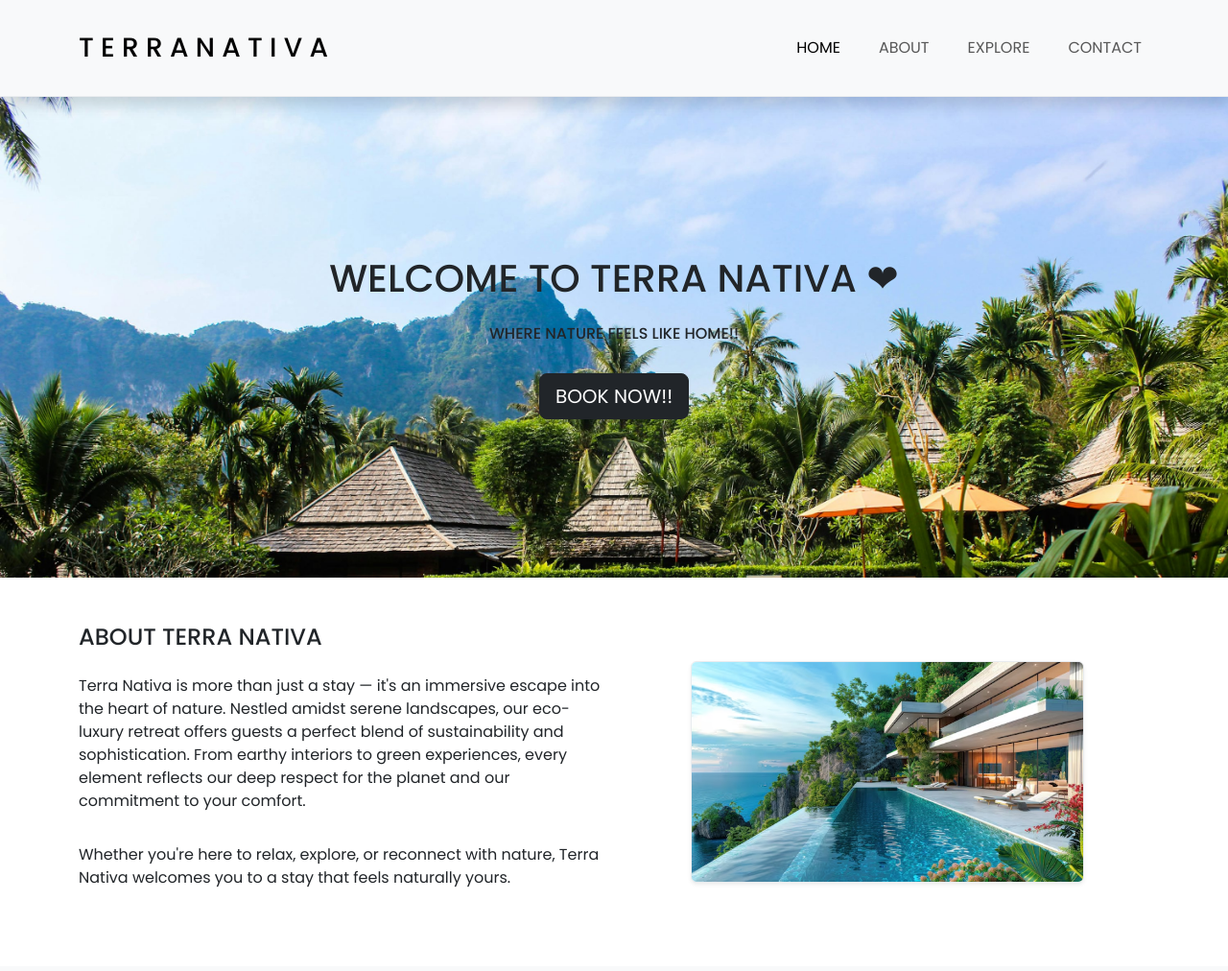
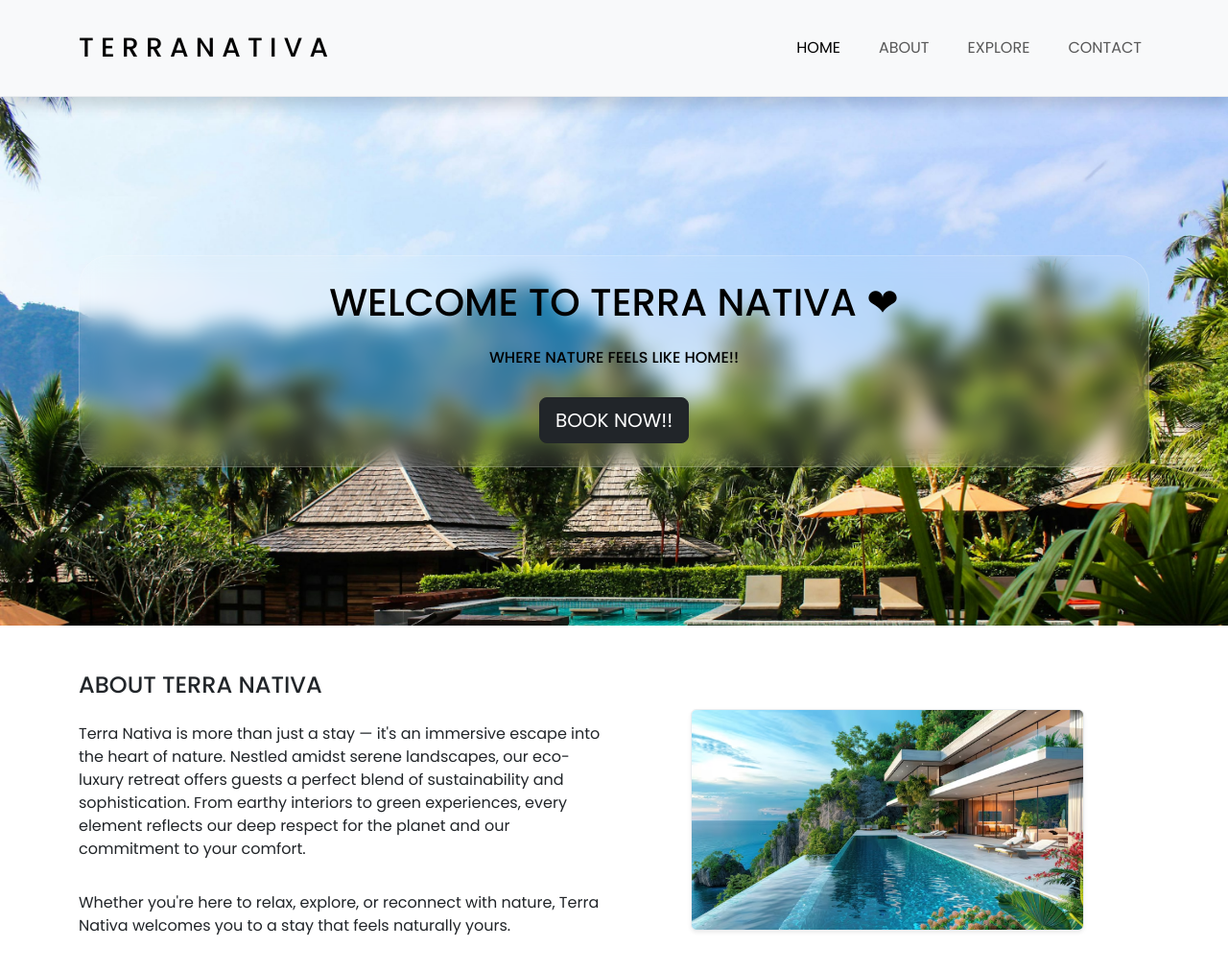
Before and after one commit to SHAHANA-V/Terra-Nativa, a plain HTML site: page index.html in a window 1280 px wide. Shown: the top 1012 px of the page at 96% size. Drawn offline with nearby package versions, Linux system fonts and the light colour scheme.

Commit message:
Added the background

```diff
--- a/index.html
+++ b/index.html
@@ -44,14 +44,16 @@
     <div class="container">
       <div class="row">
         <div class="col-md-12">
-          <div class="w-75 m-auto">
-            <h1 class="pb-3">WELCOME TO TERRA NATIVA ❤︎</h1>
-            <h6 class="pb-4">
+          <div class="card glass-card text-white p-4 rounded-5">
+
+                    <div class="w-75 m-auto">
+            <h1 class="pb-3 text-black">WELCOME TO TERRA NATIVA ❤︎</h1>
+            <h6 class="pb-4 text-black">
               Where Nature Feels Like Home!!
             </h6>
             <a href="https://wa.me/+919445599981?text=Hi terraNativa !" class="btn btn-dark btn-lg text-uppercase"
               target="_blank">Book now!!</a>
-
+                    </div>
           </div>
         </div>
       </div>
--- a/styles.css
+++ b/styles.css
@@ -18,3 +18,11 @@ body{
     height: 200px;
     object-fit: cover;
 }
+
+.glass-card {
+  background-color: rgba(255, 255, 255, 0.1); /* semi-transparent */
+  backdrop-filter: blur(10px);
+  border: 1px solid rgba(255, 255, 255, 0.2); /* optional border */
+  border-radius: 15px;
+
+}
```
